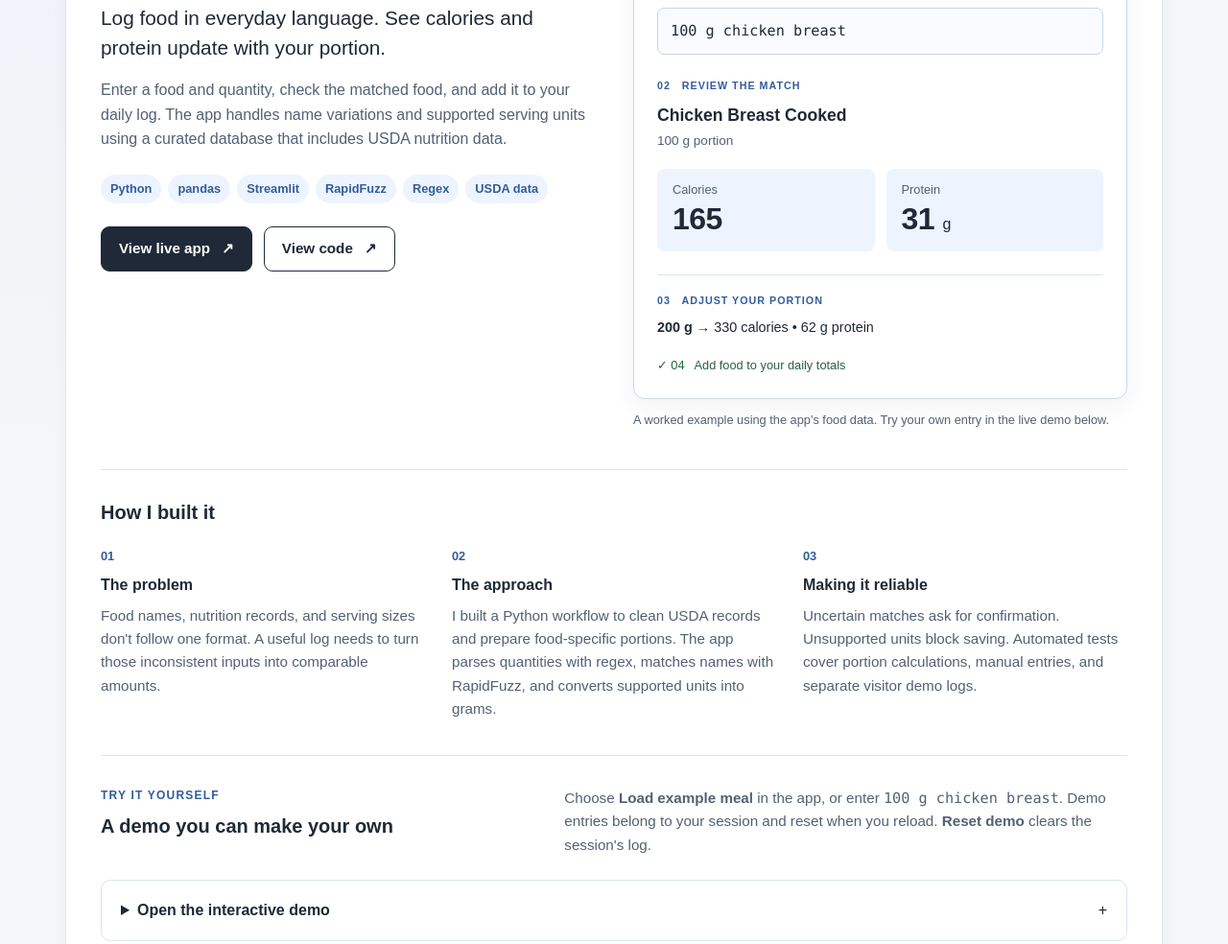
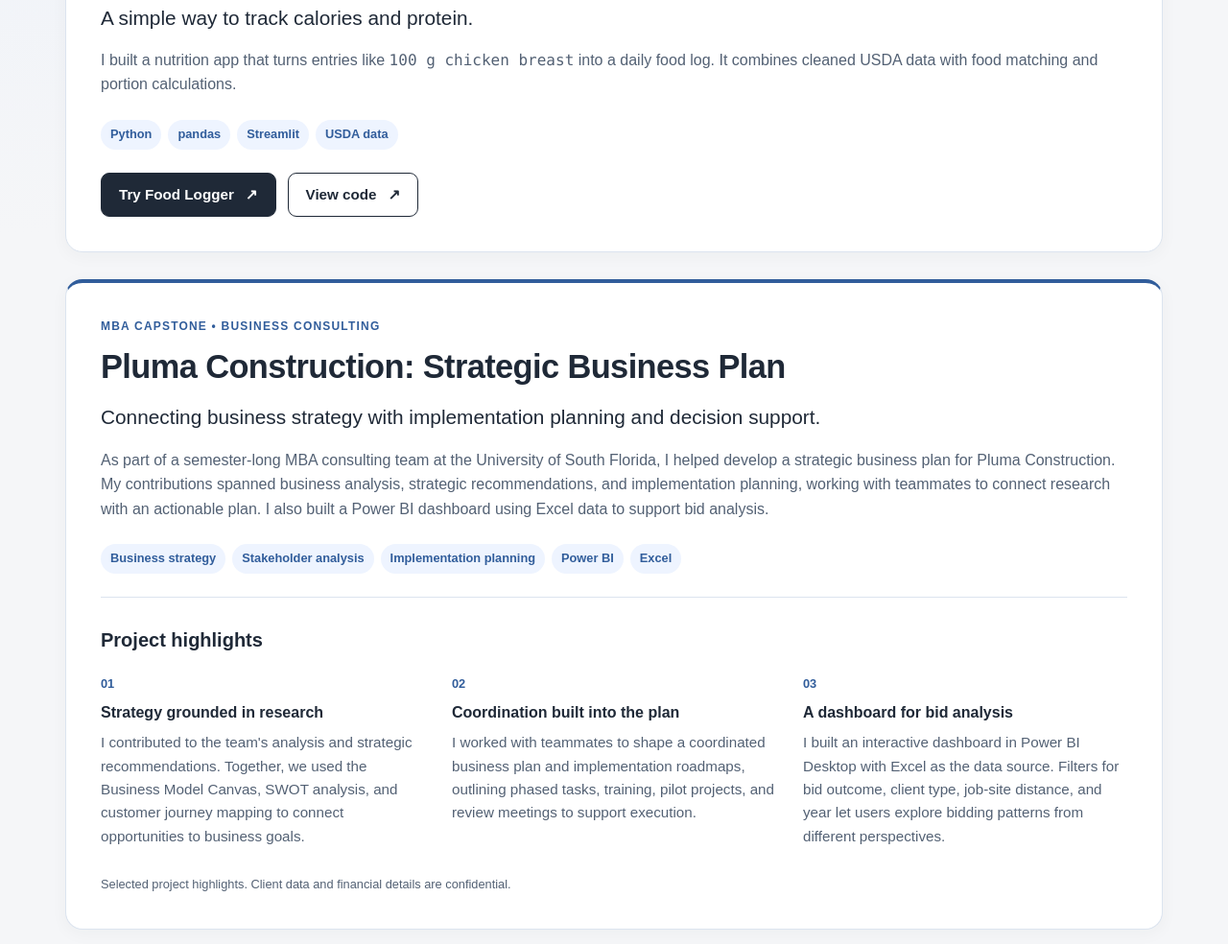
Before and after one commit to kpurdom33/portfolio, a plain HTML site: page index.html in a window 1280 px wide. Shown: the part 721-1705 px from the top of the page at 96% size. Drawn offline with Linux system fonts and the light colour scheme.

Commit message:
Simplify Food Logger and broaden capstone contribution summary

```diff
--- a/index.html
+++ b/index.html
@@ -6,7 +6,6 @@
     <meta name="description" content="Explore Kirby Purdom's Food Logger project, MBA capstone in business strategy and analytics, and HIMSS 2026 presentation.">
     <title>Kirby Purdom | Business Strategy &amp; Analytics</title>
     <link rel="stylesheet" href="style.css">
-    <script src="script.js" defer></script>
 </head>
 <body>
     <a class="skip-link" href="#projects">Skip to projects</a>
@@ -27,96 +26,26 @@
             <p>From raw data to a working tool.</p>
         </div>
         <article class="project-card" aria-labelledby="food-logger-title">
-            <div class="project-overview">
             <div class="project-intro">
-                    <p class="eyebrow">Python application &amp; data preparation</p>
+                <p class="eyebrow">Python application</p>
                 <h3 id="food-logger-title">Food Logger</h3>
-                    <p class="project-lead">Log food in everyday language. See calories and protein update with your portion.</p>
-                    <p>Enter a food and quantity, check the matched food, and add it to your daily log. The app handles name variations and supported serving units using a curated database that includes USDA nutrition data.</p>
+                <p class="project-lead">A simple way to track calories and protein.</p>
+                <p>I built a nutrition app that turns entries like <code>100 g chicken breast</code> into a daily food log. It combines cleaned USDA data with food matching and portion calculations.</p>
                 <ul class="tech-stack" aria-label="Technologies and data sources">
-                        <li>Python</li><li>pandas</li><li>Streamlit</li><li>RapidFuzz</li><li>Regex</li><li>USDA data</li>
+                    <li>Python</li><li>pandas</li><li>Streamlit</li><li>USDA data</li>
                 </ul>
                 <div class="project-links">
-                        <a href="https://ai-food-logger.streamlit.app/" target="_blank" rel="noopener noreferrer" class="button primary">View live app <span aria-hidden="true">&nearr;</span></a>
+                    <a href="https://ai-food-logger.streamlit.app/" target="_blank" rel="noopener noreferrer" class="button primary">Try Food Logger <span aria-hidden="true">&nearr;</span></a>
                     <a href="https://github.com/kpurdom33/ai-food-logger" target="_blank" rel="noopener noreferrer" class="button secondary">View code <span aria-hidden="true">&nearr;</span></a>
                 </div>
             </div>
-                <figure class="example-preview">
-                    <div class="browser-frame">
-                        <div class="browser-bar">
-                            <div class="browser-dots" aria-hidden="true"><span></span><span></span><span></span></div>
-                            <span class="browser-label">Example calculation</span>
-                        </div>
-                        <div class="example-body">
-                            <p class="eyebrow">01 &nbsp; Enter a food</p>
-                            <p class="example-input"><code>100 g chicken breast</code></p>
-                            <p class="eyebrow">02 &nbsp; Review the match</p>
-                            <p class="matched-food">Chicken Breast Cooked</p>
-                            <p class="portion-label">100 g portion</p>
-                            <dl class="nutrition-metrics">
-                                <div><dt>Calories</dt><dd>165</dd></div>
-                                <div><dt>Protein</dt><dd>31 <span>g</span></dd></div>
-                            </dl>
-                            <div class="portion-example">
-                                <p class="eyebrow">03 &nbsp; Adjust your portion</p>
-                                <p><strong>200 g</strong> <span aria-hidden="true">&rarr;</span> 330 calories &bull; 62 g protein</p>
-                            </div>
-                            <p class="example-finish"><span aria-hidden="true">&#10003;</span> 04 &nbsp; Add food to your daily totals</p>
-                        </div>
-                    </div>
-                    <figcaption>A worked example using the app's food data. Try your own entry in the live demo below.</figcaption>
-                </figure>
-            </div>
-            <section class="case-study" aria-labelledby="case-study-title">
-                <h4 id="case-study-title">How I built it</h4>
-                <div class="case-study-grid">
-                    <section>
-                        <p class="step-number" aria-hidden="true">01</p>
-                        <h5>The problem</h5>
-                        <p>Food names, nutrition records, and serving sizes don't follow one format. A useful log needs to turn those inconsistent inputs into comparable amounts.</p>
-                    </section>
-                    <section>
-                        <p class="step-number" aria-hidden="true">02</p>
-                        <h5>The approach</h5>
-                        <p>I built a Python workflow to clean USDA records and prepare food-specific portions. The app parses quantities with regex, matches names with RapidFuzz, and converts supported units into grams.</p>
-                    </section>
-                    <section>
-                        <p class="step-number" aria-hidden="true">03</p>
-                        <h5>Making it reliable</h5>
-                        <p>Uncertain matches ask for confirmation. Unsupported units block saving. Automated tests cover portion calculations, manual entries, and separate visitor demo logs.</p>
-                    </section>
-                </div>
-            </section>
-            <section class="demo-section" aria-labelledby="demo-title">
-                <div class="demo-intro">
-                    <div>
-                        <p class="eyebrow">Try it yourself</p>
-                        <h4 id="demo-title">A demo you can make your own</h4>
-                    </div>
-                    <p>Choose <strong>Load example meal</strong> in the app, or enter <code>100 g chicken breast</code>. Demo entries belong to your session and reset when you reload. <strong>Reset demo</strong> clears the session's log.</p>
-                </div>
-                <details class="live-demo" id="live-demo">
-                    <summary>Open the interactive demo <span class="expand-icon" aria-hidden="true">+</span></summary>
-                    <div class="demo-help">
-                        <p>The app may take a moment to start. For more room, <a href="https://ai-food-logger.streamlit.app/" target="_blank" rel="noopener noreferrer">open it in a new tab</a>.</p>
-                    </div>
-                    <div class="browser-frame live-frame">
-                        <div class="browser-bar" aria-hidden="true">
-                            <div class="browser-dots"><span></span><span></span><span></span></div>
-                            <span class="browser-label">Food Logger &middot; Live demo</span>
-                        </div>
-                        <iframe data-src="https://ai-food-logger.streamlit.app/?embed=true" title="Food Logger interactive demo" loading="lazy"></iframe>
-                    </div>
-                    <noscript><p>JavaScript is needed for the embedded demo. <a href="https://ai-food-logger.streamlit.app/">Open the live app</a> to try it.</p></noscript>
-                </details>
-            </section>
         </article>
         <article id="mba-capstone" class="project-card capstone-card" aria-labelledby="capstone-title">
             <div class="project-intro">
                 <p class="eyebrow">MBA capstone &bull; Business consulting</p>
                 <h3 id="capstone-title">Pluma Construction: Strategic Business Plan</h3>
                 <p class="project-lead">Connecting business strategy with implementation planning and decision support.</p>
-                <p>As part of a semester-long MBA consulting team at the University of South Florida, I contributed business analytics to a strategic business plan for Pluma Construction. Our team combined business model analysis with stakeholder research to develop recommendations and implementation roadmaps. I built a Power BI dashboard using Excel data to explore bidding activity.</p>
+                <p>As part of a semester-long MBA consulting team at the University of South Florida, I helped develop a strategic business plan for Pluma Construction. My contributions spanned business analysis, strategic recommendations, and implementation planning, working with teammates to connect research with an actionable plan. I also built a Power BI dashboard using Excel data to support bid analysis.</p>
                 <ul class="tech-stack" aria-label="Capstone methods and tools">
                     <li>Business strategy</li><li>Stakeholder analysis</li><li>Implementation planning</li><li>Power BI</li><li>Excel</li>
                 </ul>
@@ -127,12 +56,12 @@
                     <section>
                         <p class="step-number" aria-hidden="true">01</p>
                         <h5>Strategy grounded in research</h5>
-                        <p>Our team used the Business Model Canvas, SWOT analysis, and customer journey mapping to evaluate opportunities and connect recommendations to business goals.</p>
+                        <p>I contributed to the team's analysis and strategic recommendations. Together, we used the Business Model Canvas, SWOT analysis, and customer journey mapping to connect opportunities to business goals.</p>
                     </section>
                     <section>
                         <p class="step-number" aria-hidden="true">02</p>
                         <h5>Coordination built into the plan</h5>
-                        <p>Implementation roadmaps outlined phased tasks, training, pilot projects, and review meetings to help leadership and operational teams put recommendations into practice.</p>
+                        <p>I worked with teammates to shape a coordinated business plan and implementation roadmaps, outlining phased tasks, training, pilot projects, and review meetings to support execution.</p>
                     </section>
                     <section>
                         <p class="step-number" aria-hidden="true">03</p>
```
Also changed, not shown: README.md. Lines whose indentation alone changed are shown as unchanged.
